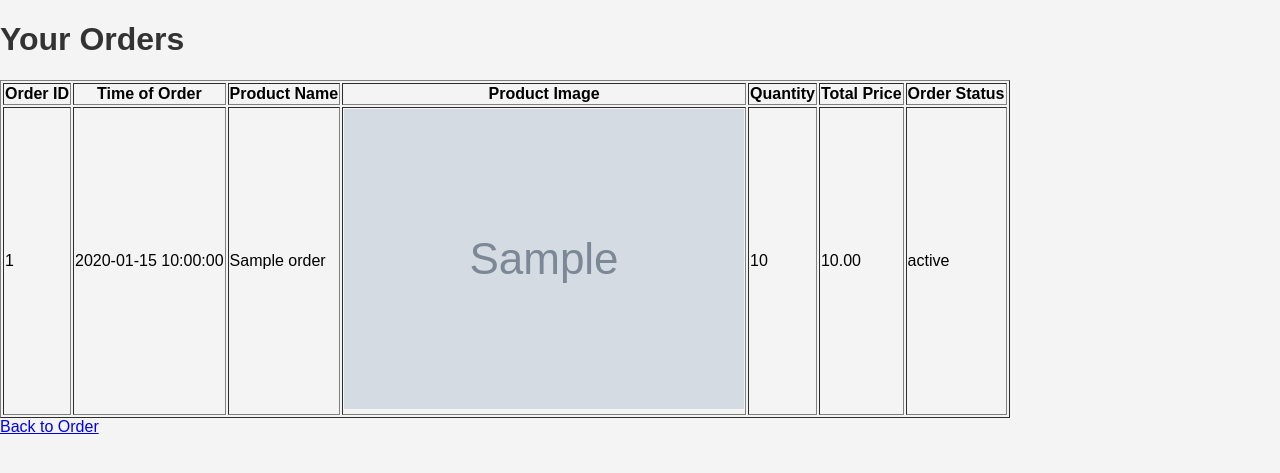
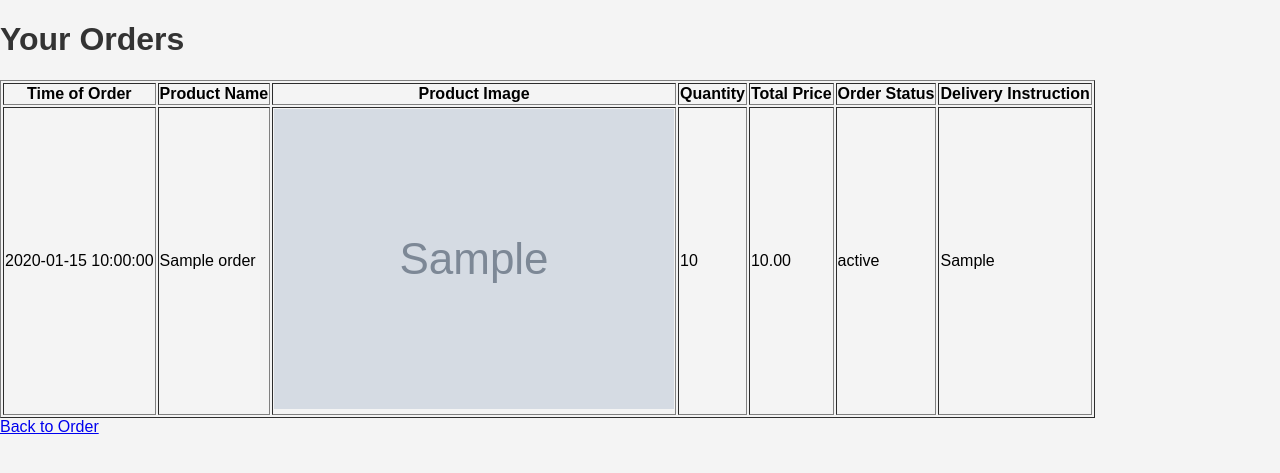
Before and after one commit to dewchan01/online-food-ordering-service, a PHP site: page /php/customer/check_history.php in a window 1280 px wide. Shown: the top 473 px of the page. Run offline with PHP 8.4, Linux system fonts and the light colour scheme; the visitor is signed in with stand-in values (Sample User, id 1); tables that the repository leaves empty hold one stand-in row (values such as "Sample post"); grey boxes marked "Sample" are stand-in pictures.

Commit message:
add delivery instruction feature

```diff
--- a/php/customer/check_history.php
+++ b/php/customer/check_history.php
@@ -41,23 +41,25 @@ $conn->close();
     <?php if (!empty($orders)): ?>
     <table border="1">
         <tr>
-            <th>Order ID</th>
             <th>Time of Order</th>
             <th>Product Name</th>
             <th>Product Image</th>
             <th>Quantity</th>
             <th>Total Price</th>
             <th>Order Status</th>
+            <th>Delivery Instruction</th>
+
         </tr>
         <?php foreach ($orders as $order): ?>
             <tr>
-                <td><?php echo $order['order_id']; ?></td>
                 <td><?php echo $order['time']; ?></td>
                 <td><?php echo $order['product_name']; ?></td>
                 <td><img src="<?php echo $order['image_url']; ?>" alt="Product Image"></td>
                 <td><?php echo $order['quantity']; ?></td>
                 <td><?php echo $order['total_price']; ?></td>
                 <td><?php echo $order['order_status']; ?></td>
+                <td><?php echo $order['delivery_instruction']; ?></td>
+
             </tr>
         <?php endforeach; ?>
     </table>
--- a/sql/insert_product_to_vendor.sql
+++ b/sql/insert_product_to_vendor.sql
@@ -7,4 +7,4 @@ VALUES
 
 INSERT INTO orders (time, image_url, username, product_id, product_name, description, quantity, total_price, order_status)
 VALUES
-(CURRENT_TIMESTAMP,'https://static.phdvasia.com/sg1/menu/single/desktop_thumbnail_5ee2b262-0e37-4ff8-9a7f-9132dc93fa0d.jpg', 'admin','Description for Product A1', 1, 'Product A1', 2, 21.98, 'Order Confirmed')
+(CURRENT_TIMESTAMP,'https://static.phdvasia.com/sg1/menu/single/desktop_thumbnail_5ee2b262-0e37-4ff8-9a7f-9132dc93fa0d.jpg', 'admin','Description for Product A1', 1, 'Product A1', 2, 21.98, 'Order Confirmed','Leave it at the front door.')
--- a/sql/vendorA.sql
+++ b/sql/vendorA.sql
@@ -19,5 +19,6 @@ CREATE TABLE orders (
     description TEXT,
     quantity INT,
     total_price DECIMAL(10, 2),
-    order_status VARCHAR(50)
+    order_status VARCHAR(50),
+    delivery_instruction VARCHAR(50)
 );
```
Also changed, not shown: php/customer/process_payment.php (+5 -7 lines).
